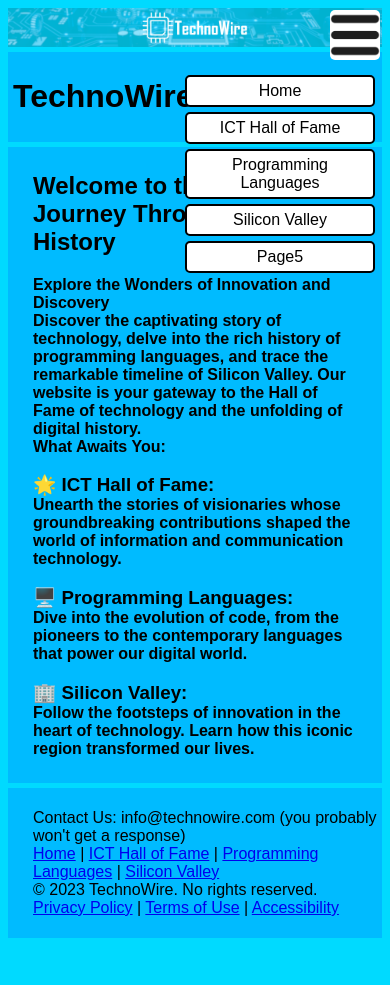
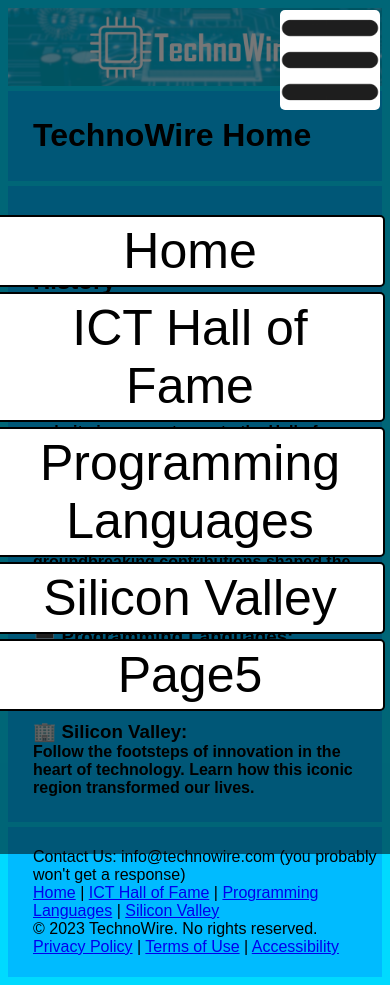
Before and after one commit to Kevin-Dohmen/ROC-Technowire, a plain HTML site: page index.html in a window 390 px wide. Both pictures are taken after a click on the element 355 px from the left and 35 px from the top of the page. Before the commit the page ends 946 px from the top, so only its background shows below. Drawn offline with Linux system fonts and the light colour scheme.

Commit message:
responsivity improvements
- different banner for mobile
- hammenu fills schreen
- hemmenu closes if clicked on schreen

```diff
--- a/css/master.css
+++ b/css/master.css
@@ -46,12 +46,18 @@ body {
     .gridcontent {
         padding: 0;
     }
+    .bnr {
+        display: block;
+    }
+    .bnrmbl {
+        display: none;
+    }
 }
 
 .header {
     grid-area: header;
     .gridcontent {
-
+        padding-left: 25px;
     }
 }
 
@@ -210,11 +216,15 @@ a:hover .sidebarButton {background-color: var(--sb-button-h);}
         }
 
         .hamicon{
-            width: 50px;
-            height: 50px;
+            width: 100px;
+            height: 100px;
             background-color: #fff;
             border-radius: 5px;
             float: right;
+            .image {
+                width: 100px;
+                height: 100px;
+            }
         }
         .hamicon:hover{
             background-color: var(--sb-button-h);
@@ -222,14 +232,25 @@ a:hover .sidebarButton {background-color: var(--sb-button-h);}
     }
 
     #hammenu.show-menu{
+        background-color: #0008;
+        margin-right: -10px;
+        margin-top: -10px;
+        padding: 10px 10px 0 0;
+        width: 100vw;
+        height: 100vh;
+
         .hamcontent {
-            margin-top: 60px;
-            width: 200px;
+            /* margin: 110px 0 0 auto; */
+            margin: 200px auto 0 auto;
+            width: 400px;
             height: auto;
         }
         .menugridcontent {
             display: block;
         }
+    }
+    .sidebarText {
+        font-size: 50px;
     }
 
     .grid-container {
@@ -244,6 +265,15 @@ a:hover .sidebarButton {background-color: var(--sb-button-h);}
         grid-gap: 5px;
 
     }
+
+    .banner {
+        .bnr {
+            display: none;
+        }
+        .bnrmbl {
+            display: block;
+        }
+    }
 }
 
 
--- a/index.html
+++ b/index.html
@@ -7,9 +7,9 @@
       <title>Document</title>
   </head>
   <body>
-    <div id="hammenu">
-      <div class="hamicon" onclick="toggleMenu()">
-        <img src="pictures/icons/hammenutest.png" alt="menu" width="50px">
+    <div id="hammenu" onclick="toggleMenu()">
+      <div class="hamicon">
+        <img src="pictures/icons/hammenutest.png" alt="menu" class="image">
       </div>
       <div class="hamcontent">
         <div class="gridcontent menugridcontent">
@@ -35,7 +35,8 @@
     <div class="grid-container">
       <div class="banner">
         <div class="gridcontent">
-          <img src="pictures/banner/CustomBanner.png" alt="Banner" width="100%" style="margin-bottom: -4px;">
+          <img src="pictures/banner/CustomBanner.png" alt="Banner" width="100%" class="bnr" style="margin-bottom: -4px;">
+          <img src="pictures/banner/CustomBannerMobile.png" alt="Banner" width="100%" class="bnrmbl">
         </div>
       </div>
 
```
Also changed, not shown: ict-hall-of-fame.html (+5 -4 lines), programming-languages.html (+5 -4 lines), silicon-valley.html (+5 -4 lines), pictures/banner/CustomBannerMobile.png (added).
